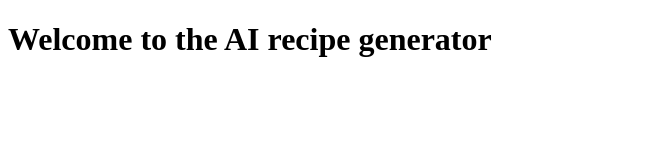
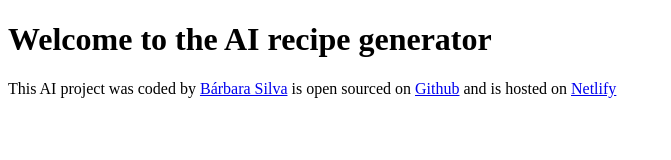
Before and after one commit to BarbaraISC/quote-generator, a plain HTML site: page index.html in a window 1280 px wide. Shown: the whole page, without its empty margins (0-671 px from the left). Drawn offline with Linux system fonts and the light colour scheme.

Commit message:
Added the footer

```diff
--- a/index.html
+++ b/index.html
@@ -8,6 +8,21 @@
   </head>
   <body>
     <h1>Welcome to the AI recipe generator</h1>
+
+    <footer>
+      This AI project was coded by
+      <a href="https://github.com/BarbaraISC" target="_blank">Bárbara Silva</a>
+      is open sourced on
+      <a href="https://github.com/BarbaraISC/recipe-generator" target="_blank"
+        >Github</a
+      >
+      and is hosted on
+      <a
+        href="https://recipe-generator-barbarasilva.netlify.app/"
+        target="_blank"
+        >Netlify</a
+      >
+    </footer>
     <script src="src/index.js"></script>
   </body>
 </html>
```
